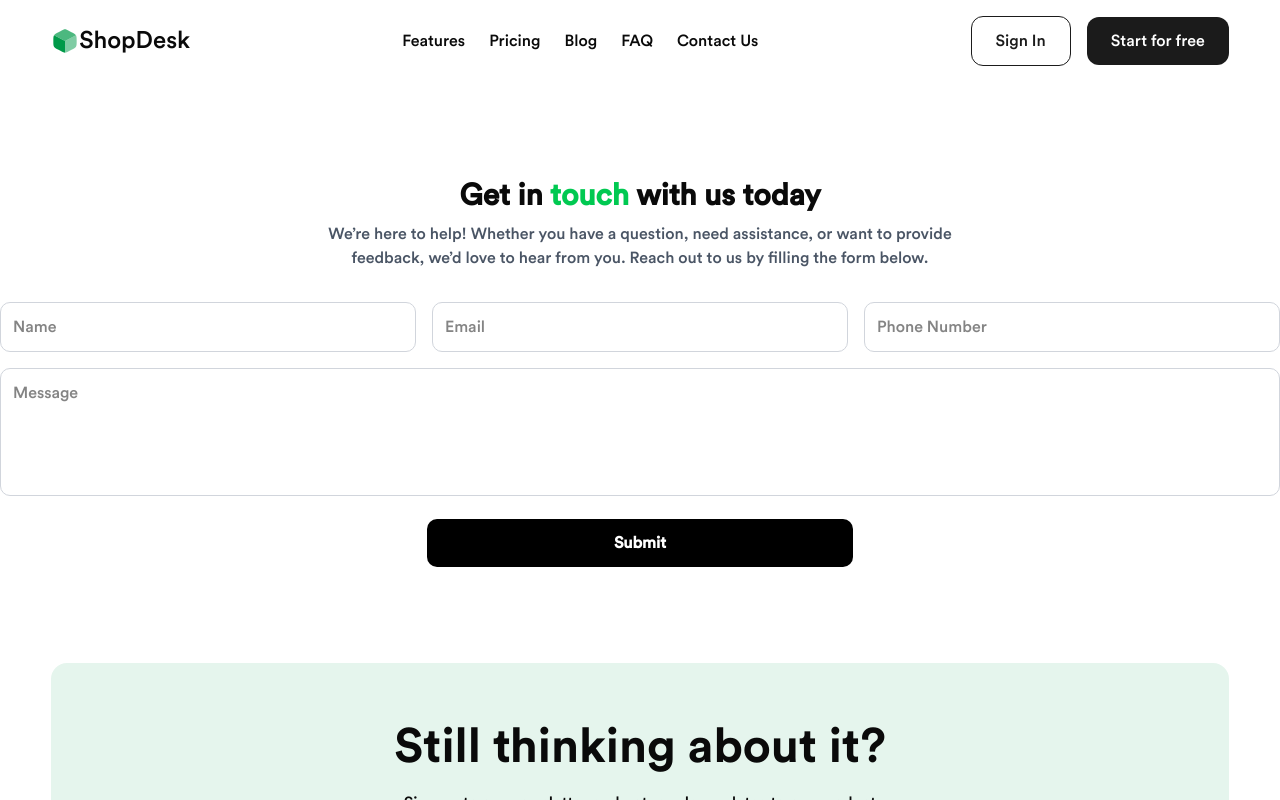
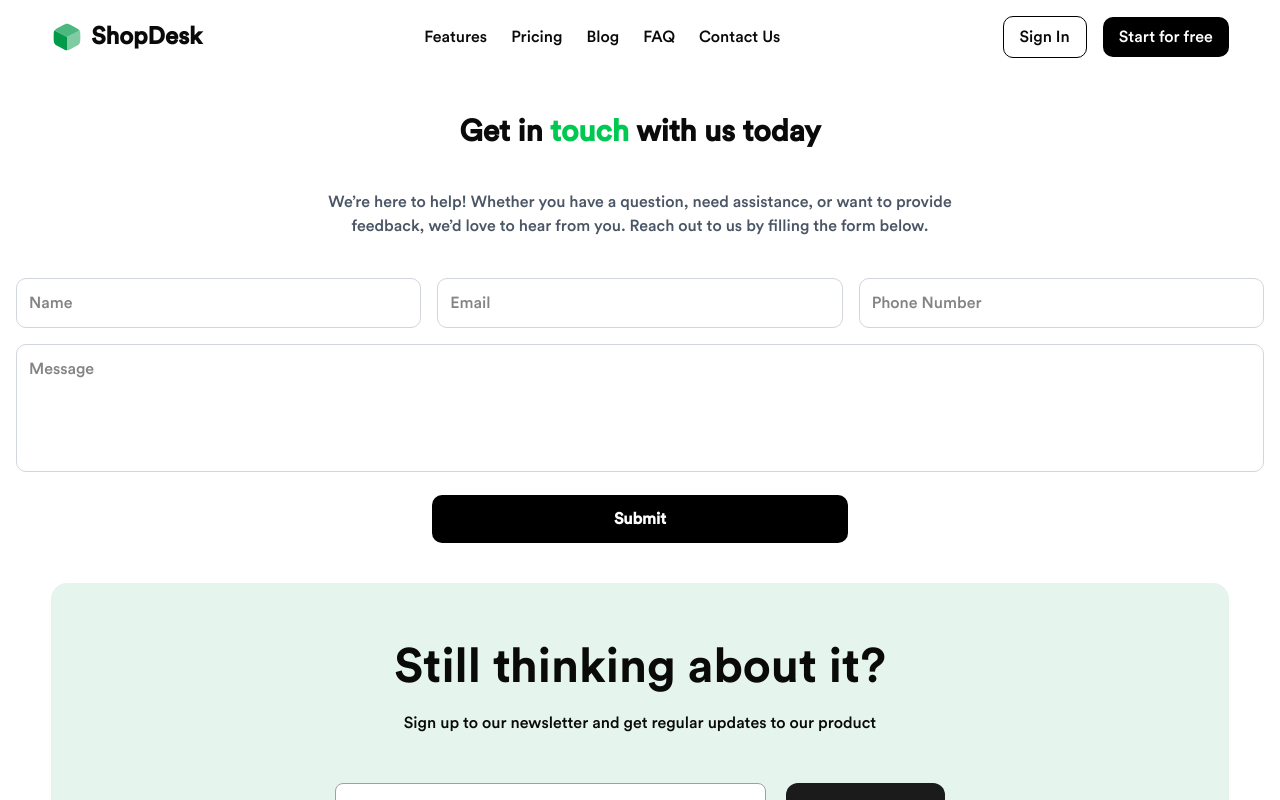
Before and after one commit to ukponotitus/shopdesk-fe, a Next.js app: page /contact in a window 1280 px wide. Shown: the top 800 px of the page. Built offline with nearby package versions, Linux system fonts and the light colour scheme.

Commit message:
Save work before switching branches

```diff
--- a/app/contact/page.tsx
+++ b/app/contact/page.tsx
@@ -2,19 +2,20 @@ import React from "react";
 
 const contact = () => {
   return (
-    <div className="py-24">
+    <div className="container mx-auto py-10 px-4" >
+
       <div className="text-center">
-        <h1 className="text-3xl font-bold">
+        <h1 className="md:text-3xl text-4xl font-bold">
           Get in <span className="text-green-500">touch</span> with us today
         </h1>
-        <p className="text-gray-600 mt-2 max-w-2xl mx-auto">
+        <p className="text-gray-600 py-[2.5rem] max-w-2xl  mx-auto">
           We’re here to help! Whether you have a question, need assistance, or
           want to provide feedback, we’d love to hear from you. Reach out to us
           by filling the form below.
         </p>
       </div>
 
-      <form className="mt-8 space-y-4">
+      <form className="space-y-4">
         <div className="grid grid-cols-1 sm:grid-cols-3 gap-4">
           <input
             type="text"
--- a/app/cookie/page.tsx
+++ b/app/cookie/page.tsx
@@ -64,7 +64,7 @@ const CookiePolicy = () => {
       <div className="bg-green-600 text-white text-left">
         <div className="max-w-4xl mx-auto px-4 py-12">
           <h1 className="text-3xl font-bold">Cookie Policy</h1>
-          <p className="mt-2 max-w-md text-xl">
+          <p className="mt-3 max-w-md text-xl">
             We use cookies to give you a smoother experience. Build a stunning
             site, stay motivated, and keep costs low—no compromise needed.
           </p>
--- a/components/functional/header.tsx
+++ b/components/functional/header.tsx
@@ -1,46 +1,50 @@
-import React from 'react'
+'use client'
+import React, { useState } from 'react'
 import Image from 'next/image'
 import Link from 'next/link'
 import logo from '../../public/icons/logo.svg'
 import menu from '../../public/icons/menu.svg'
 
 const Header = () => {
+  const [isOpen, setIsOpen] = useState(false)
+
   return (
-    <header className='py-4 flex items-center justify-between px-[clamp(16px,_4vw,_120px)]'>
-      <div className='flex items-center justify-center'>
-        <Image src={logo} alt='logo'/>
-        <p className='text-2xl'>ShopDesk</p>
-      </div>
+    <header className="bg-white px-[clamp(16px,_4vw,_120px)]">
+      <div className="py-4 flex items-center justify-between max-w-screen-xl">
+        <div className="flex items-center gap-2">
+          <Image src={logo} alt="logo" width={32} height={32} />
+          <p className="text-2xl font-semibold">ShopDesk</p>
+        </div>
 
-      <ul className='flex gap-6 text-[16px] max-[800px]:hidden'>
-        <li>
-          <Link href='/features'>Features</Link>
-        </li>
-        <li>
-          <Link href='/pricing'>Pricing</Link>
-        </li>
-        <li>
-          <Link href='/blog'>Blog</Link>
-        </li>
-        <li>
-          <Link href='/faq'>FAQ</Link>
-        </li>
-        <li>
-          <Link href='/contact'>Contact Us</Link>
-        </li>
-      </ul>
+        <nav className="hidden md:flex gap-6 text-[16px]">
+          <Link href="/features" className="hover:text-green-500 transition">Features</Link>
+          <Link href="/pricing" className="hover:text-green-500 transition">Pricing</Link>
+          <Link href="/blog" className="hover:text-green-500 transition">Blog</Link>
+          <Link href="/faq" className="hover:text-green-500 transition">FAQ</Link>
+          <Link href="/contact" className="hover:text-green-500 transition">Contact Us</Link>
+        </nav>
 
-      <div className='flex items-center justify-center gap-4'>
-        <button className='btn-outline max-[1000px]:hidden'>Sign In</button>
-        <button className='btn-primary max-[1000px]:hidden'>Start for free</button>
+        <div className="hidden md:flex items-center gap-4">
+          <button className="border border-black px-4 py-2 rounded-lg hover:bg-gray-100 transition">Sign In</button>
+          <button className="bg-black text-white px-4 py-2 rounded-lg hover:bg-gray-800 transition">Start for free</button>
+        </div>
 
-        <button className='btn-primary min-[1000px]:hidden max-[500px]:hidden'>Get Started</button>
-
-        <button className='min-[800px]:hidden'>
-          <Image src={menu} alt='menu'/>
+        <button className="md:hidden" onClick={() => setIsOpen(!isOpen)}>
+          <Image src={menu} alt="menu" width={28} height={28} />
         </button>
       </div>
 
+      {isOpen && (
+        <div className="absolute top-16 left-0 w-screen bg-white shadow-lg flex flex-col items-left gap-4 py-6 md:hidden overflow-hidden px-4">
+          <Link href="/features" className="hover:text-green-500 transition" onClick={() => setIsOpen(false)}>Features</Link>
+          <Link href="/pricing" className="hover:text-green-500 transition" onClick={() => setIsOpen(false)}>Pricing</Link>
+          <Link href="/blog" className="hover:text-green-500 transition" onClick={() => setIsOpen(false)}>Blog</Link>
+          <Link href="/faq" className="hover:text-green-500 transition" onClick={() => setIsOpen(false)}>FAQ</Link>
+          <Link href="/contact" className="hover:text-green-500 transition" onClick={() => setIsOpen(false)}>Contact Us</Link>
+          <button className="border border-black px-4 py-2 rounded-lg hover:bg-gray-100 transition w-full" onClick={() => setIsOpen(false)}>Sign In</button>
+          <button className="bg-black text-white px-4 py-2 rounded-lg hover:bg-gray-800 transition w-full" onClick={() => setIsOpen(false)}>Start for free</button>
+        </div>
+      )}
     </header>
   )
 }
--- a/styles/globals.css
+++ b/styles/globals.css
@@ -52,6 +52,12 @@ body {
   width: 100%;
   max-width: 1440px;
 }
+
+html, body {
+  overflow-x: hidden;
+  width: 100%;
+}
+
 
 @theme {
   --font-circular-bold: 'Circular Std Bold';
```
